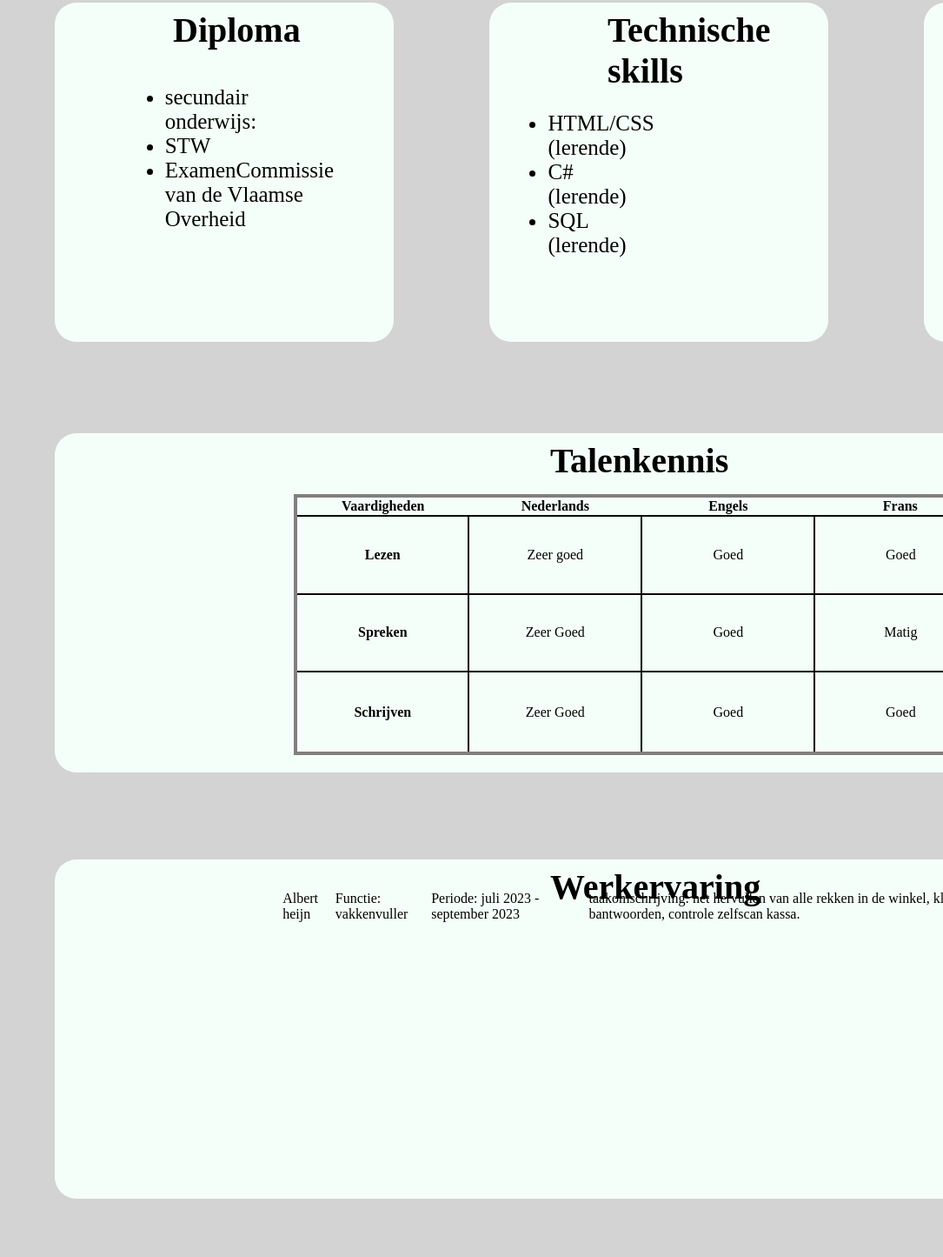
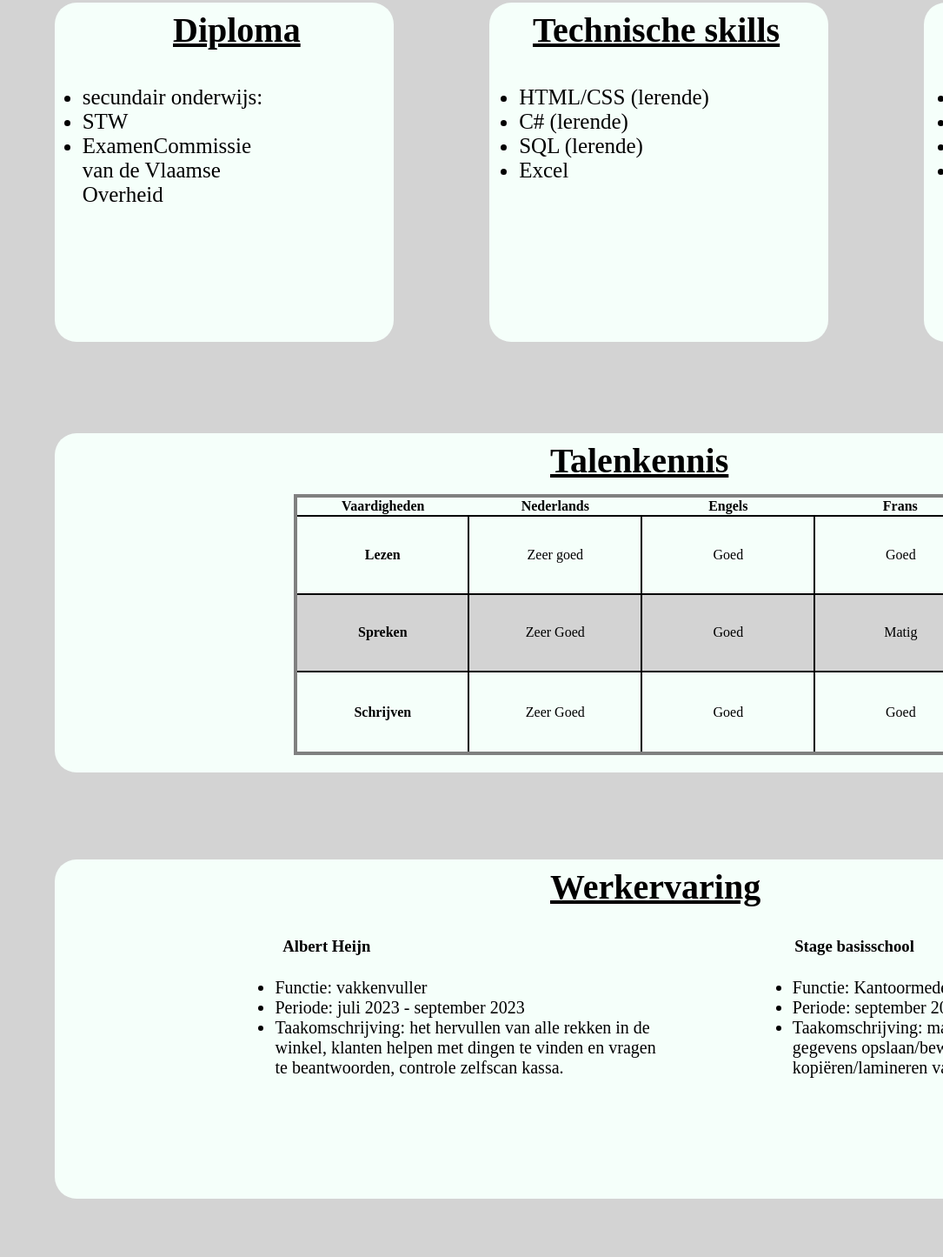
Before and after one commit to pxl-grpro-wpl1-2526/curriculum-vitae-LowieSimonsPXL, a plain HTML site: page index.html in a window 1280 px wide. Shown: the part 504-1949 px from the top of the page at 87% size, without its empty margins (195-1280 px from the left). Drawn offline with Linux system fonts and the light colour scheme.

Commit message:
WEB-04 af

```diff
--- a/css/style.css
+++ b/css/style.css
@@ -3,7 +3,7 @@ body{
 }
 img{
     width: 200px;
-    position:relative;
+
 }
 img:hover{
     box-shadow: 10px 10px 20px #000;
@@ -25,6 +25,7 @@ h1{
     background-color: mintcream;
     h2{
         font-size: 40px;
+        text-decoration: underline;
         display: flex;
         position: relative;
         left:400px;
@@ -35,7 +36,7 @@ h1{
         position: relative;
         text-align: right;
         right:80px;
-        top:30px;
+        top:90px;
     }
 }
 .Diploma{
@@ -50,6 +51,7 @@ h1{
     background-color: mintcream;
     h2{
         font-size: 40px;
+        text-decoration: underline;
         display: flex;
         position: relative;
         left:116px;
@@ -59,9 +61,11 @@ h1{
     ul{
         font-size: 25px;
         position: relative;
-        right:80px;
+        right:175px;
         top:50px;
-
+    }
+    .secundair{
+        white-space: nowrap;
     }
 }
 .Tskills{
@@ -76,17 +80,18 @@ h1{
     background-color: mintcream;
     h2{
         font-size: 40px;
-        display: flex;
+        text-decoration: underline;
+        white-space: nowrap;
         position: relative;
-        left:116px;
-        right:116px;
+        left: 30px;
         bottom: 45px;
     }
     ul{
         font-size: 25px;
+        white-space: nowrap;
         position: relative;
-        right:180px;
-        top:80px;
+        right:310px;
+        top:50px;
 
     }
 }
@@ -102,16 +107,17 @@ h1{
     background-color: mintcream;
     h2{
         font-size: 40px;
+        text-decoration: underline;
+        white-space: nowrap;
         position: relative;
-        left: 116px;
-        right: 116px;
+        left: 60px;
         bottom: 45px;
     }
     ul{
         font-size: 25px;
         position: relative;
-        right:150px;
-        top:80px;
+        right:240px;
+        top:50px;
 
 
     }
@@ -128,12 +134,16 @@ h1{
     background-color: mintcream;
     h2{
         font-size: 40px;
+        text-decoration: underline;
         position: relative;
         left: 550px;
         bottom: 45px;
     }
     td {
         border: 2px solid black;
+    }
+    tr:nth-child(even){
+        background-color: lightgray;
     }
 
     table {
@@ -161,9 +171,31 @@ h1{
     background-color: mintcream;
     h2{
         font-size: 40px;
+        text-decoration: underline;
         position: relative;
         left: 550px;
         bottom: 45px;
+    }
+    h3{
+        display: flex;
+        position: relative;
+        top: 50px;
+        text-align:center;
+        white-space: nowrap;
+    }
+    li{
+        font-size: 20px;
+        position: relative;
+    }
+    .school{
+        position: relative;
+        right: 180px;
+        top: 100px;
+    }
+    .AH{
+        position: relative;
+        top: 100px;
+        right: 150px;
     }
 }
 .Boven{
@@ -172,24 +204,24 @@ h1{
 }
 button{
     position: relative;
-    top: 5px;
+    bottom: 475px;
     height: 30px;
     width: 140px;
     font-size: 15px;
 }
 .opdracht{
     position: relative;
-    top: 55px;
+    bottom: 445px;
     text-align: center;
     font-size: 18px;
 }
 .Naam{
     position: relative;
-    top: 90px;
+    bottom: 400px;
     text-align: left;
     font-size: 18px;
 }
 hr{
     position: relative;
-    top: 90px;
+    bottom: 390px;
 }
--- a/index.html
+++ b/index.html
@@ -19,7 +19,7 @@
     <article class="Diploma">
         <h2>Diploma</h2>
         <ul>
-            <li>secundair onderwijs:</li>
+            <li class="secundair">secundair onderwijs:</li>
             <li>STW </li>
             <li>ExamenCommissie van de Vlaamse Overheid</li>
         </ul>
@@ -29,7 +29,8 @@
         <ul>
             <li>HTML/CSS (lerende)</li>
             <li>C# (lerende)</li>
-            <li> SQL (lerende)</li>
+            <li>SQL (lerende)</li>
+            <li>Excel</li>
         </ul>
     </article>
     <article class="Sskills">
@@ -77,10 +78,18 @@
     </article>
     <article class="Werk">
         <H2>Werkervaring</H2>
-        <p>Albert heijn</p>
-        <p>Functie: vakkenvuller</p>
-        <p>Periode: juli 2023 - september 2023</p>
-        <p> taakomschrijving: het hervullen van alle rekken in de winkel, klanten helpen met dingen te vinden en vragen te bantwoorden, controle zelfscan kassa.</p>
+        <h3>Albert Heijn</h3>
+        <ul class="AH">
+            <li>Functie: vakkenvuller</li>
+            <li>Periode: juli 2023 - september 2023</li>
+            <li>Taakomschrijving: het hervullen van alle rekken in de winkel, klanten helpen met dingen te vinden en vragen te beantwoorden, controle zelfscan kassa.</li>
+        </ul>
+        <h3>Stage basisschool</h3>
+        <ul class="school">
+            <li>Functie: Kantoormedewerker</li>
+            <li>Periode: september 2022 - juni 2023</li>
+            <li>Taakomschrijving: mails beantwoorden, gegevens opslaan/bewerken in Excel, kopiëren/lamineren van documenten</li>
+        </ul>
     </article>
 
 </main>
```
